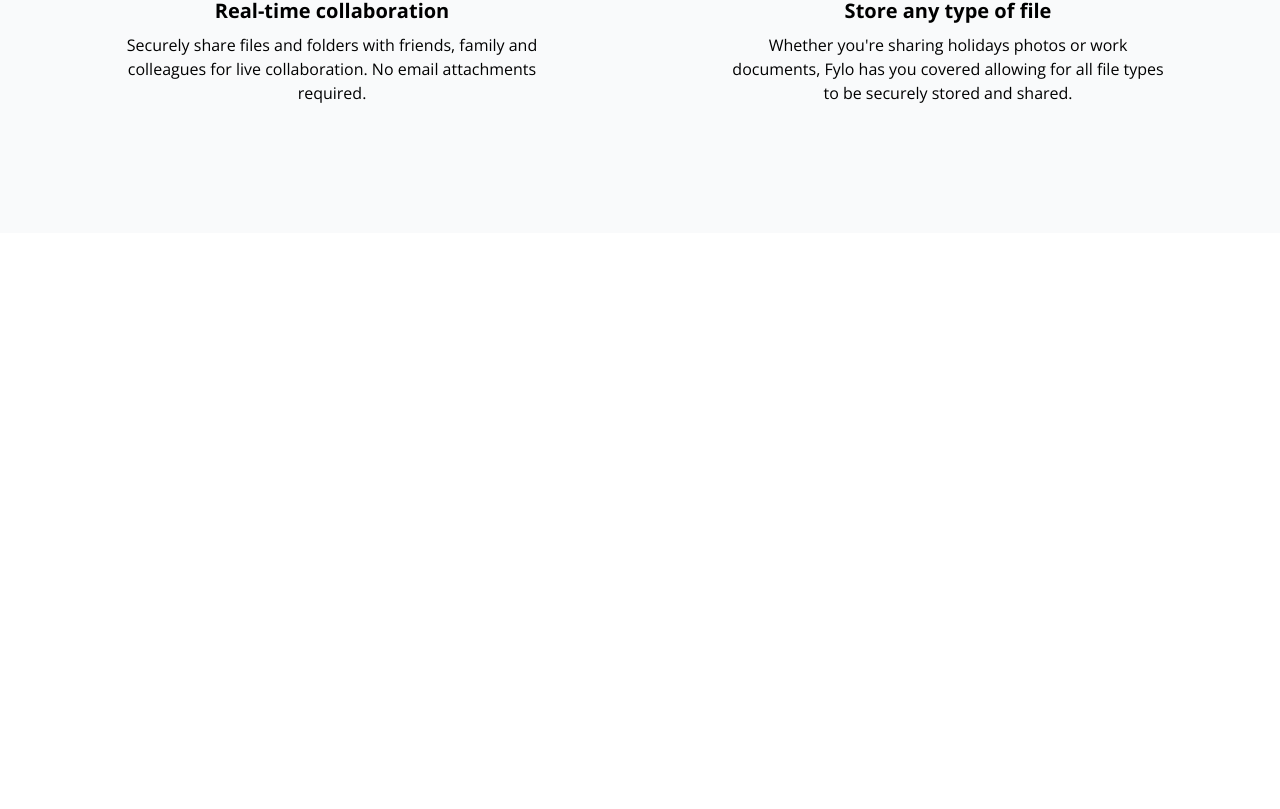
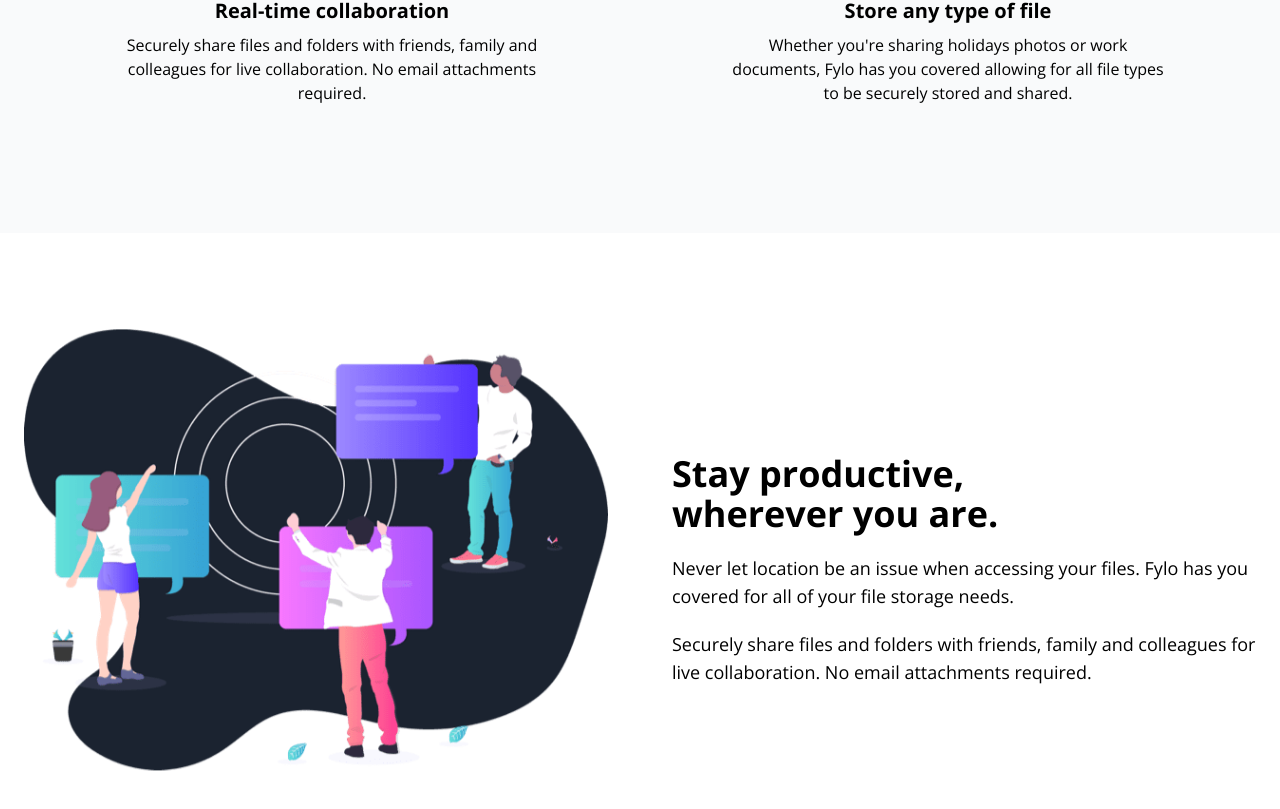
Before and after one commit to eddougla/Fylo, a React (Vite) app: page / in a window 1280 px wide. Shown: the part 1817-2626 px from the top of the page. Before the commit the page ends 2050 px from the top, so only its background shows below. Built offline with nearby package versions, Linux system fonts and the light colour scheme.

Commit message:
Added Productive Section

```diff
--- a/src/App.jsx
+++ b/src/App.jsx
@@ -8,8 +8,12 @@
 import Features from "./components/Features";
 import FeatureRow from "./components/FeatureRow";
 import FeatureCard from "./components/FeatureCard";
+import Productive from "./components/Productive";
+
+import stayProductive from "./assets/images/illustration-stay-productive.png";
 
 import features from "./data/features";
+import productive from "./data/productive";
 
 function App() {
   return (
@@ -55,6 +59,20 @@
           </FeatureRow>
         ))}
       </Features>
+      <Productive
+        id="productive"
+        img={stayProductive}
+        imgAlt="Team collaboration illustration"
+        heading="Stay productive, wherever you are."
+        ariaLabel="productive-heading"
+        className="bg-white dark:bg-darkBlue"
+      >
+        {productive.map((paragraph) => (
+          <p key={paragraph.id} className="text-md md:text-lg">
+            {paragraph.paragraph}
+          </p>
+        ))}
+      </Productive>
     </>
   );
 }
--- /dev/null
+++ b/src/components/Productive.jsx
@@ -0,0 +1,31 @@
+function Productive({
+  id,
+  img,
+  imgAlt,
+  heading,
+  className = "",
+  ariaLabel,
+  children,
+}) {
+  return (
+    <section id={id} className={className} aria-labelledby={ariaLabel}>
+      <div className="container flex flex-col items-center mx-auto px-6 pt-24 pb-32 md:flex-row md:space-x-16">
+        <div className="md:w-1/2">
+          <img src={img} alt={imgAlt} className="mb-10" />
+        </div>
+        <div className="flex flex-col items-start md:w-1/2">
+          <div className="flex flex-col space-y-5">
+            <h2
+              id="productive-heading"
+              className="max-w-md text-xl font-bold md:text-4xl"
+            >
+              {heading}
+            </h2>
+            {children}
+          </div>
+        </div>
+      </div>
+    </section>
+  );
+}
+export default Productive;
--- /dev/null
+++ b/src/data/productive.js
@@ -0,0 +1,14 @@
+const productive = [
+  {
+    id: 1,
+    paragraph:
+      "Never let location be an issue when accessing your files. Fylo has you covered for all of your file storage needs.",
+  },
+  {
+    id: 2,
+    paragraph:
+      "Securely share files and folders with friends, family and colleagues for live collaboration. No email attachments required.",
+  },
+];
+
+export default productive;
```
